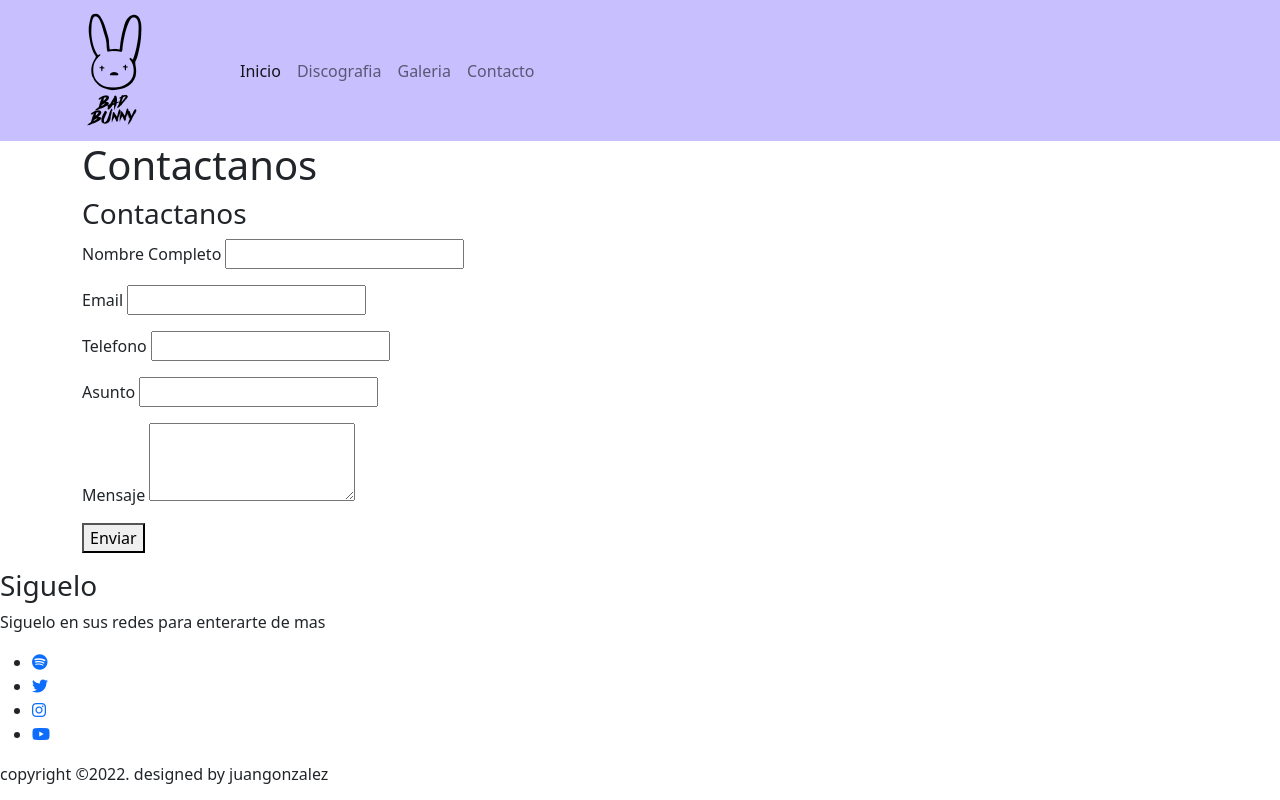
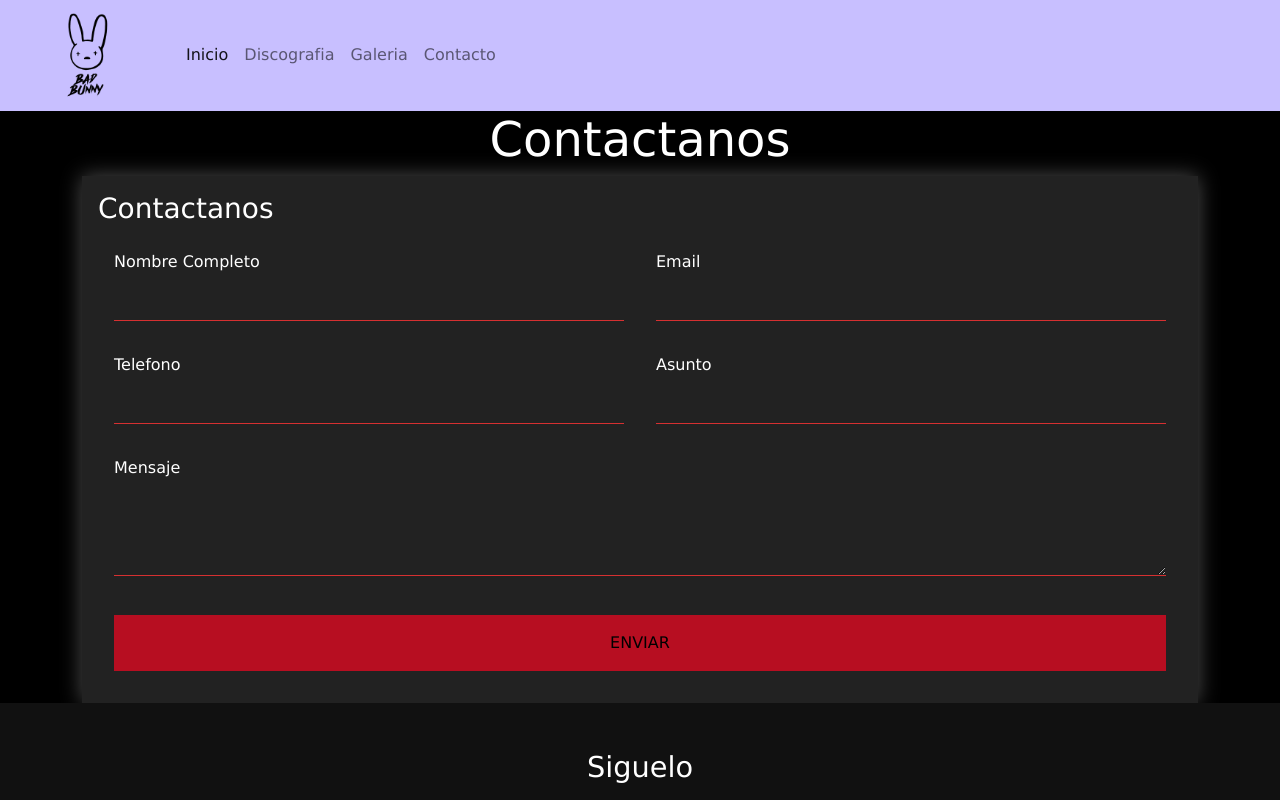
Before and after one commit to JuanGonzalezNaveiro/Mi-Repositorio, a website: page pages/contacto.html in a window 1280 px wide. Shown: the top 800 px of the page. Drawn offline with nearby package versions, Linux system fonts and the light colour scheme; files that its build step writes are made by us from their sources.

Commit message:
guardado css

```diff
--- a/scss/style.scss
+++ b/scss/style.scss
@@ -1,4 +1,6 @@
-*{
+
+
+c*{
     box-sizing: border-box;
   }
 
@@ -7,15 +9,250 @@ body{
     padding: 0;
   }
 
-img{
+  /* HOME */
+
+  .capa{
     width: 100%;
+    height: 80vh;
+  }
+
+  .parrafo{
+  font-size: 15px;
+  line-height: 1.5;
+  text-align: justify;
+  }
+
+  .parrafo img{
+  display: flex;
+  flex-wrap: wrap;
+  width: 450px;
+  border-radius: 5px;
+  float: left;
+  margin: 15px;
+  }
+
+
+
+
+
+
+
+
+  /* DISCOGRAFIA */
+
+  /* TABLA */
+  /* .discografia-body{
+
+  } */
+
+  table th{
+    width: 10em;
+  }
+
+  table{
+    padding: 10px;
+    width: 100%;
+    margin-left: auto;
+    margin-right: auto;
+    margin-bottom: 10px;
+  }
+
+  /* tr:nth-of-type(1) > th{
+    background-color: cornflowerblue;
+  } */
+
+
+
+
+
+
+  /* GALERIA */
+
+  .galeria-body{
+    background-color: rgb(0, 0, 0);
+
   }
 
   .row{
     display: flex;
-    padding: 5px;
+
   }
 
   .column{
-    flex: 25%;
+    flex: 20%;
+
   }
+
+  .column img{
+    margin-top: 5px;
+    width: 300px;
+    height: 200px;
+    object-fit: cover;
+    border-radius: 5px;
+    border: #000;
+  }
+
+  /* CONTACTO */
+
+  .body-contacto{
+    background-color: #000;
+    color: #fff;
+    font-family: Verdana, Geneva, Tahoma, sans-serif;
+  }
+
+  .container{
+    max-width: 1170px;
+    margin-left: auto;
+    margin-right: auto;
+    padding: 1,5em;
+  }
+
+  .logo{
+    text-align: center;
+    font-size: 3em;
+  }
+
+
+
+  .contenedor-formulario{
+    box-shadow: 0 0 20px 0 rgba(255, 255, 255, .3);
+  }
+  .contenedor-formulario > *{
+    padding: 1em;
+  }
+
+  .formulario-contacto{
+    background: #222222;
+  }
+
+  .formulario-contacto form{
+    display: grid;
+    grid-template-columns: 1fr 1fr;
+  }
+
+  .formulario-contacto .block{
+    grid-column: 1 / 3;
+  }
+
+  .formulario-contacto form p{
+    margin: 0;
+    padding: 1em;
+  }
+
+  .formulario-contacto form button,
+  .formulario-contacto form input,
+  .formulario-contacto form textarea{
+    width: 100%;
+    padding: .7em;
+    border: none;
+    background: none;
+    outline: 0;
+    color: #fff;
+    border-bottom: 1px solid #d63031;
+  }
+
+  .formulario-contacto form button{
+    background: #b70e21;
+    color: #000;
+    border: 0;
+    text-transform: uppercase;
+    padding: 1em;
+  }
+
+  .formulario-contacto form button:hover,
+  .formulario-contacto form button:focus{
+    background: #d63031;
+    color: #fff;
+    transition: background-color 0.5s ease-out;
+    outline: 0;
+  }
+
+
+
+
+
+
+
+
+
+  /* COMIENZO FOOTER */
+
+  footer{
+
+    bottom: 0;
+    left: 0;
+    right: 0;
+    background-color: #111;
+    height: auto;
+    width: 100%;
+    font-family: 'Lucida Sans', 'Lucida Sans Regular', 'Lucida Grande', 'Lucida Sans Unicode', Geneva, Verdana, sans-serif;
+    padding-top: 40px;
+    color: #fff;
+  }
+
+  .footer-contenido{
+    display: flex;
+    align-items: center;
+    justify-content: center;
+    flex-direction: column;
+    text-align: center;
+  }
+
+  .footer-contenido h3{
+    font-size: 1.8rem;
+    font-weight: 400;
+    text-transform: capitalize;
+    line-height: 3rem;
+  }
+
+  .footer-contenido p{
+    max-width: 500px;
+    margin: 10px auto;
+    line-height: 28px;
+    font-size: 14px;
+  }
+
+  .redes{
+    list-style: none;
+    display: flex;
+    align-items: center;
+    justify-content: center;
+    margin: 1rem 0 3rem 0;
+  }
+
+  .redes li{
+    margin: 0 10px;
+  }
+
+  .redes a{
+    text-decoration: none;
+    color: #fff;
+  }
+
+  .redes a i{
+    font-size: 1.1rem;
+    transition: color .4s ease;
+  }
+
+  .redes a:hover i{
+    color: #ff9239;
+  }
+
+  .footer-bottom{
+    background: #000;
+    width: 100%;
+    padding: 20px 0;
+    text-align: center;
+  }
+
+  .footer-bottom p{
+    font-size: 14px;
+    word-spacing: 2px;
+    text-transform: capitalize;
+  }
+
+  .footer-bottom span{
+    text-transform: uppercase;
+    opacity: .4;
+    font-weight: 200;
+  }
```
Lines whose indentation alone changed are shown as unchanged.
